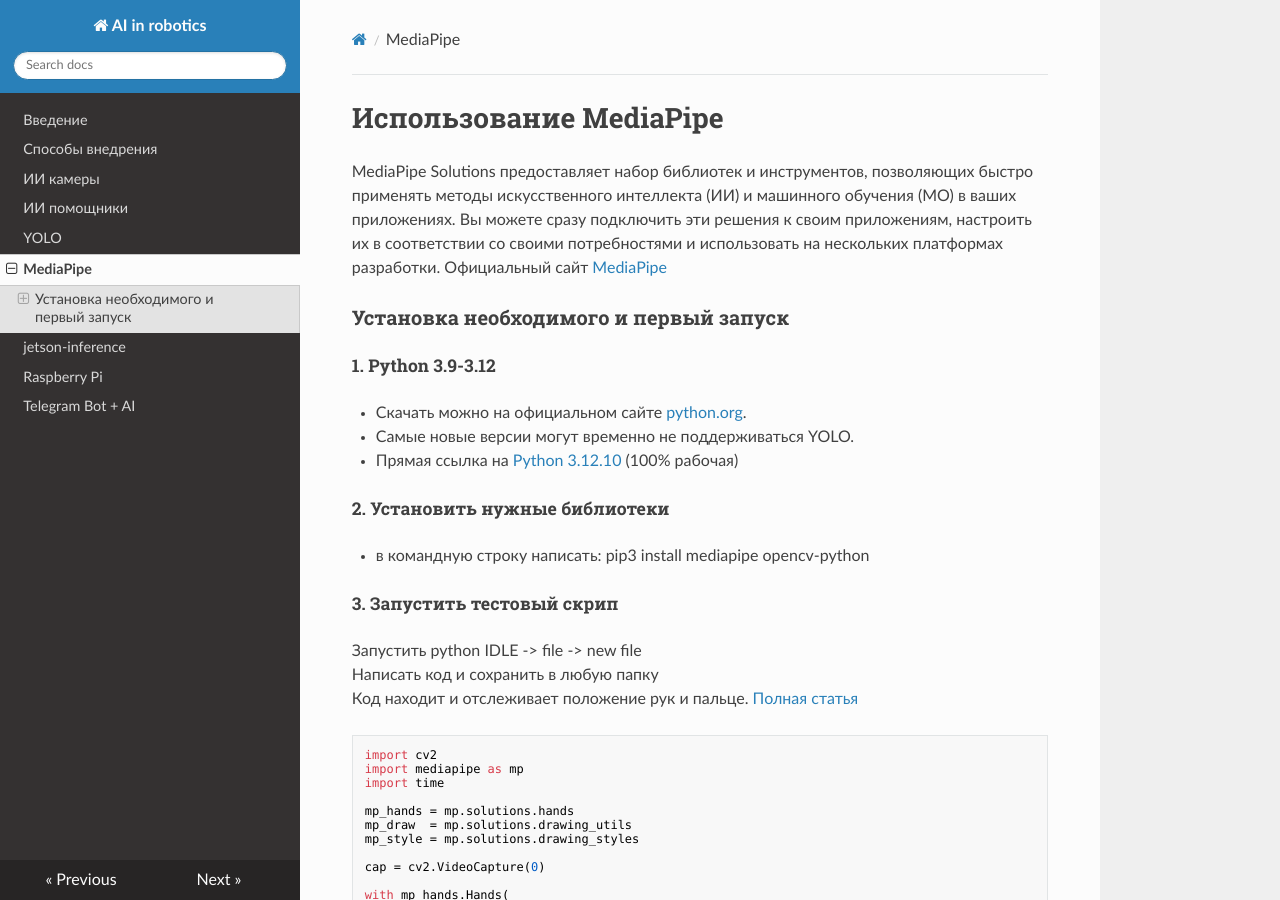
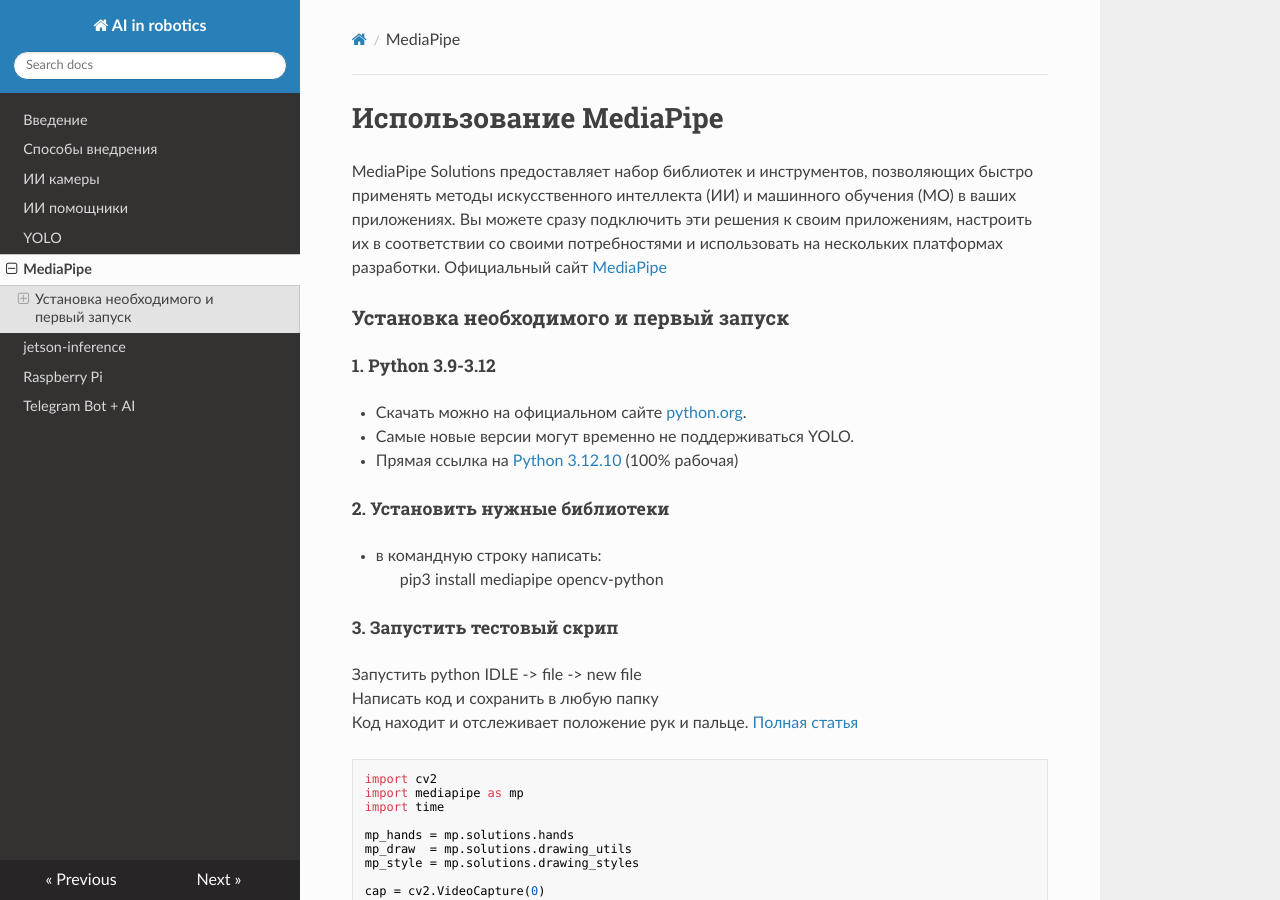
Before and after one commit to aztechell/AI-in-robotics, an MkDocs documentation site: the page built from docs/mediapipe.md, in a window 1280 px wide and 900 px high. Built offline with MkDocs 1.6.1, drawn with Linux system fonts in a browser that asks for light colours; nearby versions of some CDN libraries.

Commit message:
adding info

```diff
--- a/docs/mediapipe.md
+++ b/docs/mediapipe.md
@@ -9,7 +9,8 @@
 - Прямая ссылка на [Python 3.12.10](https://www.python.org/ftp/python/3.12.10/python-3.12.10-amd64.exe) (100% рабочая)
 
 ##### 2. Установить нужные библиотеки
-- в командную строку написать: pip3 install mediapipe opencv-python
+- в командную строку написать:
+> pip3 install mediapipe opencv-python
 
 ##### 3. Запустить тестовый скрип
 Запустить python IDLE -> file -> new file
```
Also changed, not shown: docs/yolo.md (+2 -1 lines).
